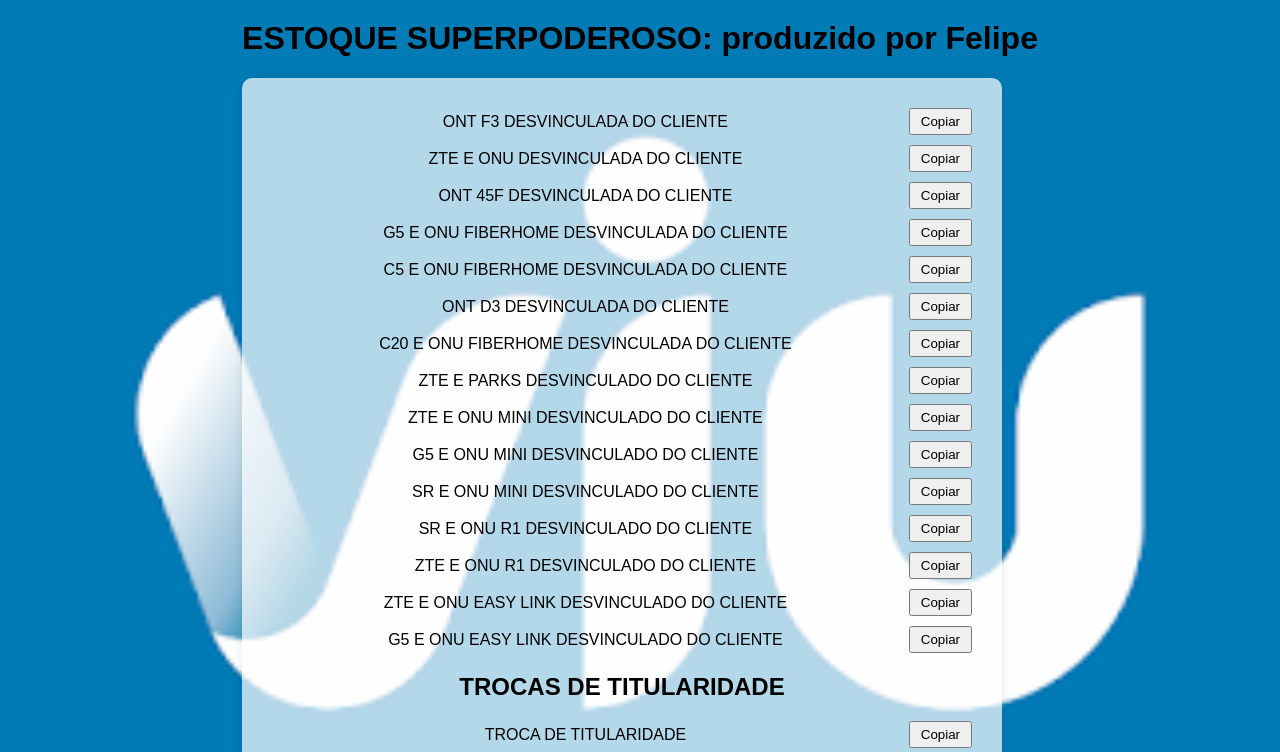
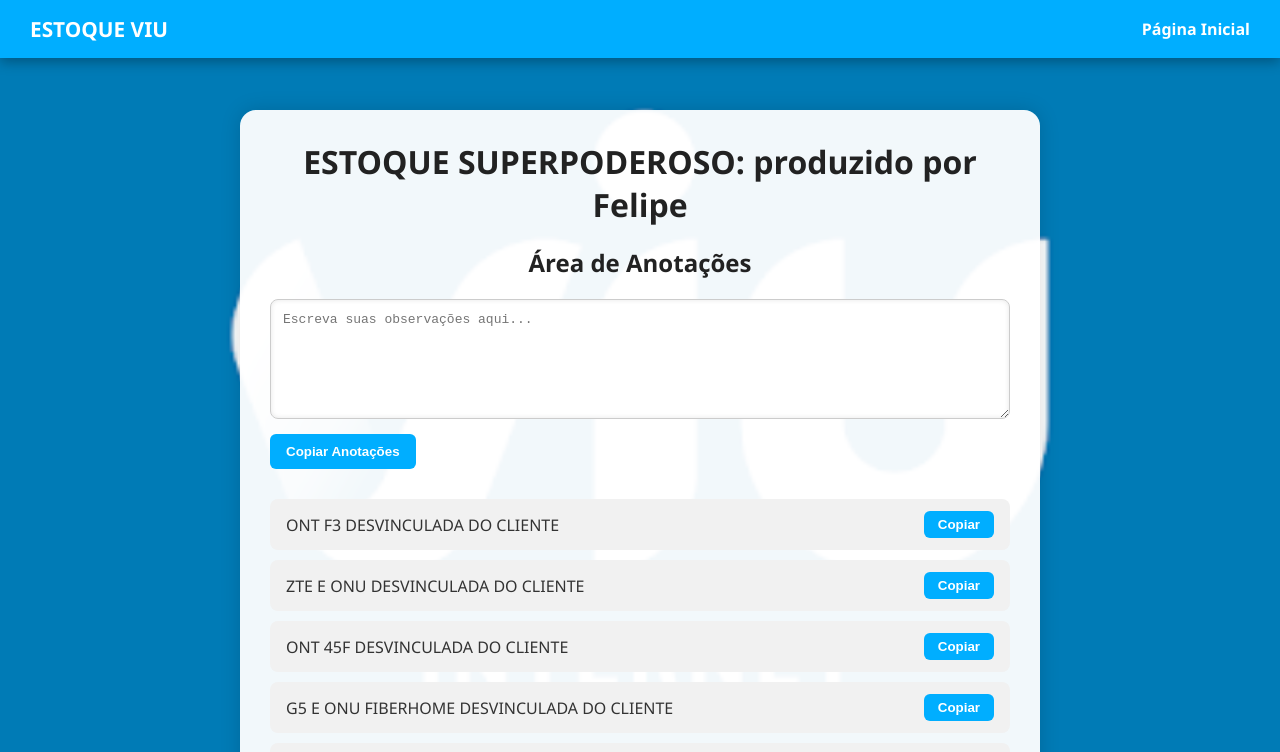
Before and after one commit to Felpsret/ESTOQUE-VIU, a plain HTML site: page index.html in a window 1280 px wide. Shown: the top 752 px of the page. Drawn offline with Linux system fonts and the light colour scheme.

Commit message:
Update index.html

```diff
--- a/index.html
+++ b/index.html
@@ -3,59 +3,194 @@
 <head>
   <meta charset="UTF-8">
   <title>ESTOQUE VIU INTERNET</title>
+  <meta name="viewport" content="width=device-width, initial-scale=1.0">
   <style>
+    * {
+      margin: 0;
+      padding: 0;
+      box-sizing: border-box;
+    }
+
     body {
+      font-family: 'Segoe UI', Tahoma, Geneva, Verdana, sans-serif;
+      background: url('body.png') no-repeat center center fixed;
+      background-size: cover;
+      padding-top: 80px;
+      color: #333;
+    }
+
+    nav {
+      position: fixed;
+      top: 0;
+      width: 100%;
+      background-color: #00aeff;
+      color: white;
+      display: flex;
+      justify-content: space-between;
+      align-items: center;
+      padding: 15px 30px;
+      box-shadow: 0 4px 12px rgba(0, 0, 0, 0.3);
+      z-index: 1000;
+    }
+
+    nav .logo {
+      font-weight: bold;
+      font-size: 1.3em;
+    }
+
+    nav .links a {
+      color: white;
+      text-decoration: none;
+      margin-left: 25px;
+      font-weight: bold;
+      transition: color 0.3s;
+    }
+
+    nav .links a:hover {
+      color: #002f46;
+    }
+
+    .container {
       display: flex;
       justify-content: center;
-      align-items: center;
-      min-height: 100vh;
-      margin: 0;
-      font-family: Arial, sans-serif;
-      background: url('body.png') no-repeat center center;
-      background-size: cover;
+      padding: 30px 15px;
     }
 
     .conteudo {
-      background: rgba(255, 255, 255, 0.7); /* cor com transparência para destacar */
+      background: rgba(255, 255, 255, 0.95);
+      border-radius: 16px;
       padding: 30px;
-      border-radius: 10px;
-      box-shadow: 0 0 10px rgba(0, 0, 0, 0.1);
-      max-width: 700px;
+      max-width: 800px;
+      width: 100%;
+      box-shadow: 0 0 20px rgba(0, 0, 0, 0.15);
+    }
+
+    h1, h2, h3 {
+      text-align: center;
+      margin-bottom: 20px;
+      color: #222;
+    }
+
+    h1 {
+      font-size: 2em;
+    }
+
+    .anotacoes {
+      margin-bottom: 30px;
+    }
+
+    .anotacoes textarea {
+      width: 100%;
+      height: 120px;
+      padding: 12px;
+      font-size: 1em;
+      border-radius: 8px;
+      border: 1px solid #ccc;
+      resize: vertical;
+      box-shadow: inset 0 0 5px rgba(0,0,0,0.1);
+    }
+
+    .anotacoes button {
+      margin-top: 10px;
+      padding: 10px 16px;
+      background-color: #00aeff;
+      border: none;
+      color: white;
+      font-weight: bold;
+      border-radius: 6px;
+      cursor: pointer;
+      transition: background-color 0.3s, transform 0.2s;
+    }
+
+    .anotacoes button:hover {
+      background-color: #007bbd;
+      transform: scale(1.05);
     }
 
     .paragrafo-container {
       display: flex;
       align-items: center;
       justify-content: space-between;
+      background-color: #f1f1f1;
+      padding: 12px 16px;
       margin-bottom: 10px;
+      border-radius: 8px;
+      transition: background-color 0.3s, transform 0.2s;
+    }
+
+    .paragrafo-container:hover {
+      background-color: #e0f4ff;
+      transform: scale(1.01);
     }
 
     .paragrafo-container p {
       margin: 0;
-      padding-right: 10px;
       flex: 1;
+      font-size: 1em;
     }
 
     button {
-      padding: 4px 10px;
+      padding: 6px 14px;
+      background-color: #00aeff;
+      border: none;
+      border-radius: 6px;
+      color: white;
+      font-weight: bold;
       cursor: pointer;
+      transition: background-color 0.3s, transform 0.2s;
     }
 
-    h1, h2, h3 {
-      margin-top: 20px;
-      text-align: center;
+    button:hover {
+      background-color: #007bbd;
+      transform: scale(1.05);
     }
 
-    .container {
-      text-align: center;
+    @media (max-width: 600px) {
+      nav {
+        flex-direction: column;
+        align-items: flex-start;
+      }
+
+      nav .links {
+        margin-top: 10px;
+        display: flex;
+        flex-wrap: wrap;
+        gap: 10px;
+      }
+
+      .paragrafo-container {
+        flex-direction: column;
+        align-items: flex-start;
+        gap: 8px;
+      }
+
+      button {
+        width: 100%;
+      }
     }
   </style>
 </head>
 <body>
+
+  <nav>
+    <div class="logo">ESTOQUE VIU</div>
+    <div class="links">
+      <a href="https://felpsret.github.io/ESTOQUE-VIU/" target="_blank">Página Inicial</a>
+    </div>
+  </nav>
+
   <div class="container">
-    <h1>ESTOQUE SUPERPODEROSO: produzido por Felipe</h1>
+    <div class="conteudo">
+      <h1>ESTOQUE SUPERPODEROSO: produzido por Felipe</h1>
 
-    <div class="conteudo">
+      <!-- Área de Anotações -->
+      <div class="anotacoes">
+        <h2>Área de Anotações</h2>
+        <textarea id="anotacoes" placeholder="Escreva suas observações aqui..."></textarea>
+        <button onclick="copiarAnotacoes()">Copiar Anotações</button>
+      </div>
+
+      <!-- Lista principal -->
       <div class="paragrafo-container"><p>ONT F3 DESVINCULADA DO CLIENTE</p><button onclick="copiarTexto(this)">Copiar</button></div>
       <div class="paragrafo-container"><p>ZTE E ONU DESVINCULADA DO CLIENTE</p><button onclick="copiarTexto(this)">Copiar</button></div>
       <div class="paragrafo-container"><p>ONT 45F DESVINCULADA DO CLIENTE</p><button onclick="copiarTexto(this)">Copiar</button></div>
@@ -91,6 +226,17 @@
         setTimeout(() => botao.innerText = "Copiar", 1500);
       });
     }
+
+    function copiarAnotacoes() {
+      const texto = document.getElementById("anotacoes").value;
+      if (texto.trim()) {
+        navigator.clipboard.writeText(texto).then(() => {
+          alert("Anotações copiadas com sucesso!");
+        });
+      } else {
+        alert("O campo de anotações está vazio.");
+      }
+    }
   </script>
 </body>
 </html>
```
